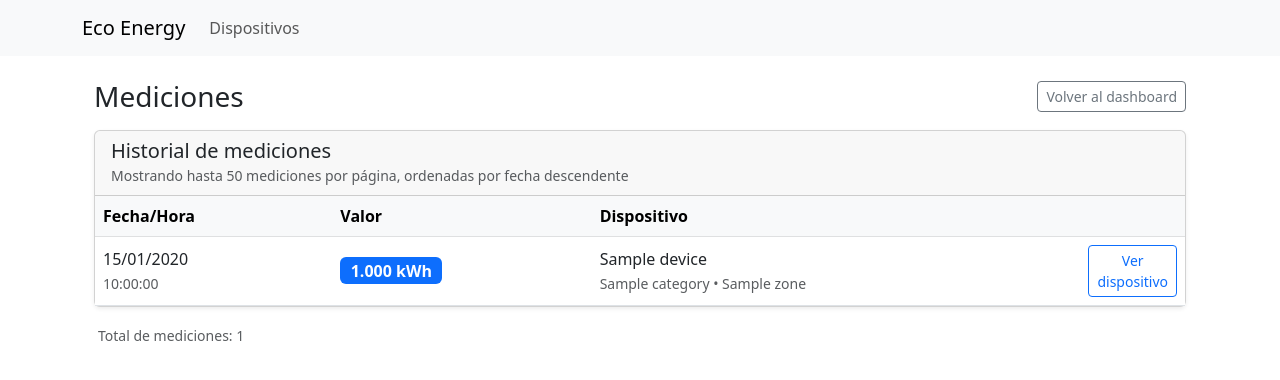
After one commit to CRLTS-SNOW/ECO-ENERGY-EV1-BACKEND-INACAPLS, a Django app: page /measurements/ in a window 1280 px wide. The commit adds this page. Shown: the top 380 px of the page. Run offline with Django 5.2, Linux system fonts and the light colour scheme; tables that the repository leaves empty hold one stand-in row (values such as "Sample post").

Commit message:
HU4: Listado de mediciones  URLs, vistas y nuevas plantillas

```diff
--- /dev/null
+++ b/ecoEnergy/devices/device_detail.py
@@ -0,0 +1,6 @@
+from django.shortcuts import get_object_or_404, render
+from .models import Device
+
+def device_detail(request, pk):
+    device = get_object_or_404(Device, pk=pk, deleted_at__isnull=True)
+    return render(request, "device_detail.html", {"device": device})
--- a/ecoEnergy/devices/urls.py
+++ b/ecoEnergy/devices/urls.py
@@ -1,6 +1,6 @@
 # ecoEnergy/devices/urls.py
 from django.urls import path
-from .views import dashboard, device_list, device_detail
+from .views import dashboard, device_list, device_detail, measurement_list
 
 app_name = "devices"
 
@@ -8,4 +8,5 @@ urlpatterns = [
     path("", dashboard, name="dashboard"),
     path("devices/", device_list, name="device_list"),            # <- LISTA con filtro
     path("devices/<int:pk>/", device_detail, name="device_detail"),
+    path("measurements/", measurement_list, name="measurement_list"),  # <- HU4: Lista de mediciones
 ]
--- a/ecoEnergy/devices/views.py
+++ b/ecoEnergy/devices/views.py
@@ -184,3 +184,35 @@ def device_detail(request, pk):
             "alerts": alerts,
         }
     )
+
+
+# =========================
+# Listado de mediciones (HU4)
+# =========================
+def measurement_list(request):
+    """
+    Lista todas las mediciones con paginación (máximo 50 por página).
+    """
+    org = Organization.objects.filter(deleted_at__isnull=True).first()
+    if not org:
+        ctx = {"measurements": [], "org": None}
+        return render(request, "devices/measurement_list.html", ctx)
+
+    qs = (
+        Measurement.objects.filter(organization=org, deleted_at__isnull=True)
+        .select_related("device")
+        .order_by("-measured_at")
+    )
+
+    paginator = Paginator(qs, 50)  # Máximo 50 registros por página
+    page = request.GET.get("page")
+    measurements = paginator.get_page(page)
+
+    return render(
+        request,
+        "devices/measurement_list.html",
+        {
+            "measurements": measurements,
+            "org": org,
+        },
+    )
--- /dev/null
+++ b/ecoEnergy/templates/devices/measurement_list.html
@@ -0,0 +1,88 @@
+{% extends "base.html" %}
+{% block content %}
+<div class="container mt-4">
+  <div class="d-flex justify-content-between align-items-center mb-3">
+    <h1 class="h3 mb-0">Mediciones</h1>
+    <a class="btn btn-outline-secondary btn-sm" href="{% url 'devices:dashboard' %}">Volver al dashboard</a>
+  </div>
+
+  <div class="card shadow-sm">
+    <div class="card-header">
+      <h5 class="mb-0">Historial de mediciones</h5>
+      <small class="text-muted">Mostrando hasta 50 mediciones por página, ordenadas por fecha descendente</small>
+    </div>
+    <div class="table-responsive">
+      <table class="table table-hover align-middle mb-0">
+        <thead class="table-light">
+          <tr>
+            <th>Fecha/Hora</th>
+            <th>Valor</th>
+            <th>Dispositivo</th>
+            <th style="width:1%"></th>
+          </tr>
+        </thead>
+        <tbody>
+          {% for m in measurements %}
+            <tr>
+              <td>
+                <span class="fw-medium">{{ m.measured_at|date:"d/m/Y" }}</span>
+                <br>
+                <small class="text-muted">{{ m.measured_at|time:"H:i:s" }}</small>
+              </td>
+              <td>
+                <span class="badge bg-primary fs-6">{{ m.value }} kWh</span>
+              </td>
+              <td>
+                <span class="fw-medium">{{ m.device.name }}</span>
+                <br>
+                <small class="text-muted">{{ m.device.category.name }} • {{ m.device.zone.name }}</small>
+              </td>
+              <td>
+                <a class="btn btn-sm btn-outline-primary" href="{% url 'devices:device_detail' m.device.id %}">
+                  Ver dispositivo
+                </a>
+              </td>
+            </tr>
+          {% empty %}
+            <tr>
+              <td colspan="4" class="text-center text-muted py-4">
+                <i class="bi bi-graph-up me-2"></i>
+                Sin mediciones registradas
+              </td>
+            </tr>
+          {% endfor %}
+        </tbody>
+      </table>
+    </div>
+
+    {% if measurements.paginator.num_pages > 1 %}
+    <div class="card-footer">
+      <nav>
+        <ul class="pagination justify-content-center mb-0">
+          <li class="page-item {% if not measurements.has_previous %}disabled{% endif %}">
+            <a class="page-link" href="?page={{ measurements.previous_page_number }}">Anterior</a>
+          </li>
+          <li class="page-item disabled">
+            <span class="page-link">
+              Página {{ measurements.number }} de {{ measurements.paginator.num_pages }}
+            </span>
+          </li>
+          <li class="page-item {% if not measurements.has_next %}disabled{% endif %}">
+            <a class="page-link" href="?page={{ measurements.next_page_number }}">Siguiente</a>
+          </li>
+        </ul>
+      </nav>
+    </div>
+    {% endif %}
+  </div>
+
+  {% if measurements %}
+  <div class="mt-3">
+    <small class="text-muted">
+      <i class="bi bi-info-circle me-1"></i>
+      Total de mediciones: {{ measurements.paginator.count }}
+    </small>
+  </div>
+  {% endif %}
+</div>
+{% endblock %}
```
Also changed, not shown: ecoEnergy/templates/devices/dashboard.html (+13 -1 lines).
